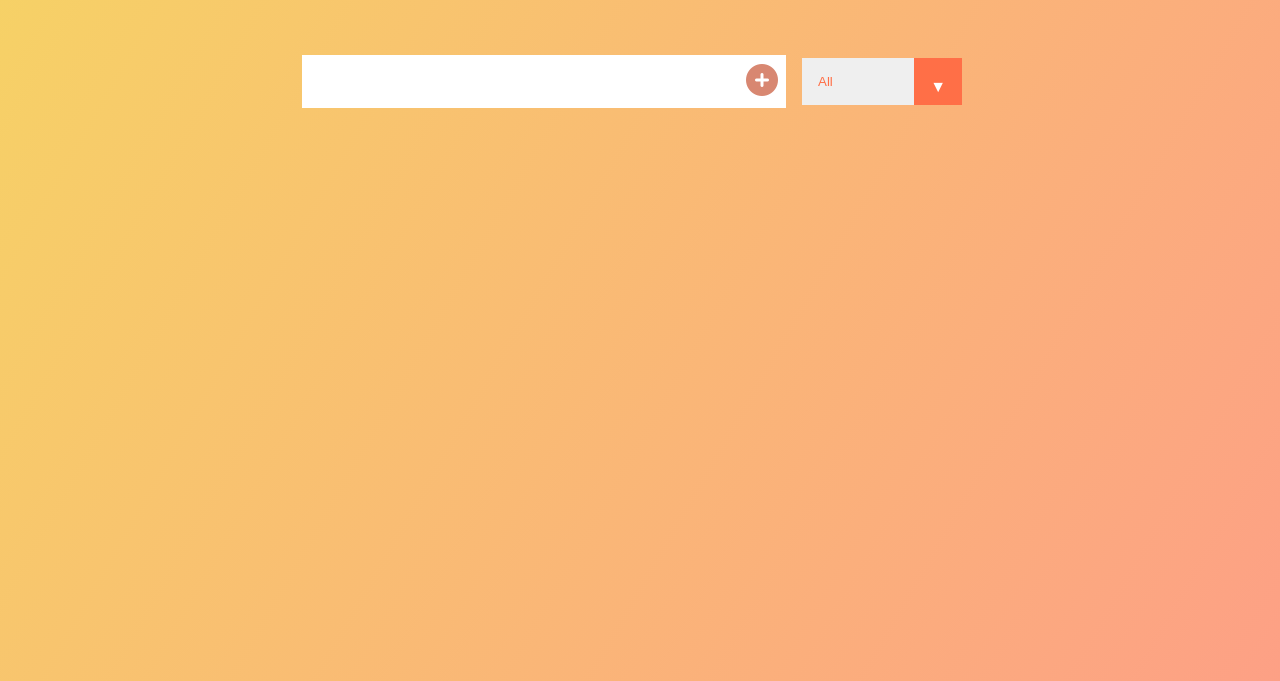
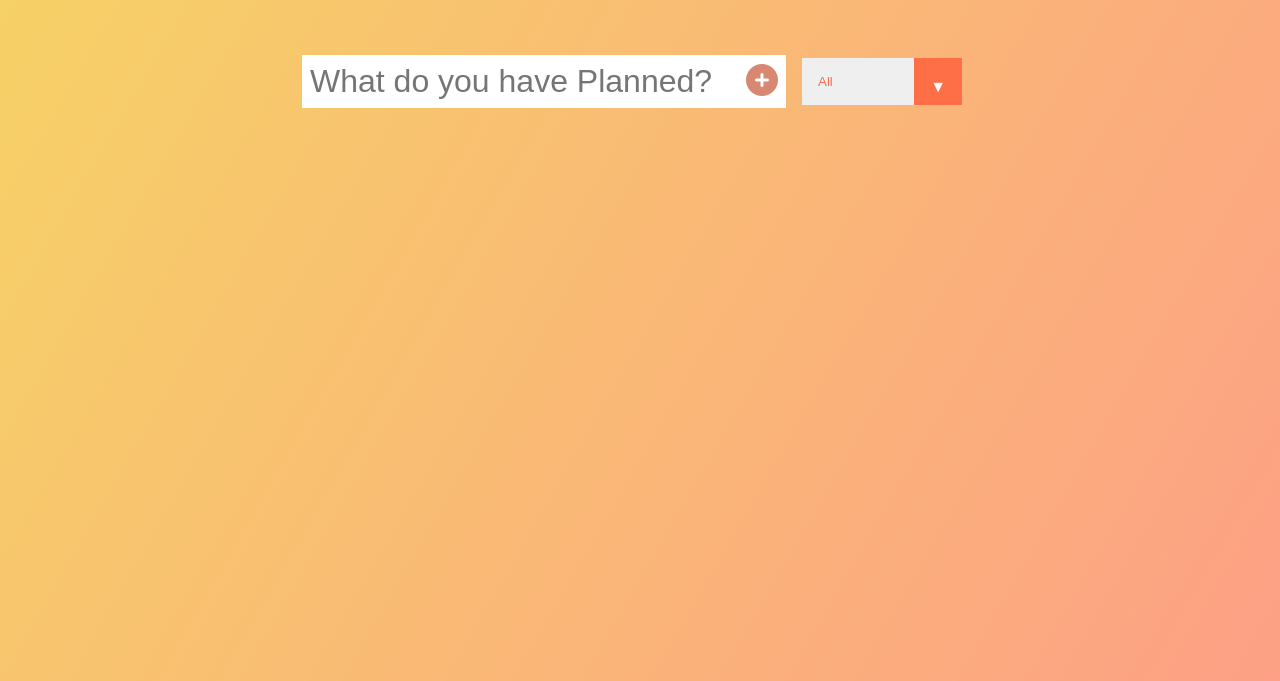
Before and after one commit to rvishakhs/To-Do-website, a browser extension: page index.html in a window 1280 px wide. Shown: the part 119-800 px from the top of the page. Drawn offline with Linux system fonts and the light colour scheme.

Commit message:
Update index.html

```diff
--- a/index.html
+++ b/index.html
@@ -16,7 +16,7 @@
         <h1> Todo List</h1>
     </header>
     <form>
-        <input type="text" id="todo-input"/>
+        <input type="text" id="todo-input" placeholder="What do you have Planned?"/>
         <button id="todo-btn" type="submit">
             <i class="fa-solid fa-circle-plus"></i>
         </button>
```
